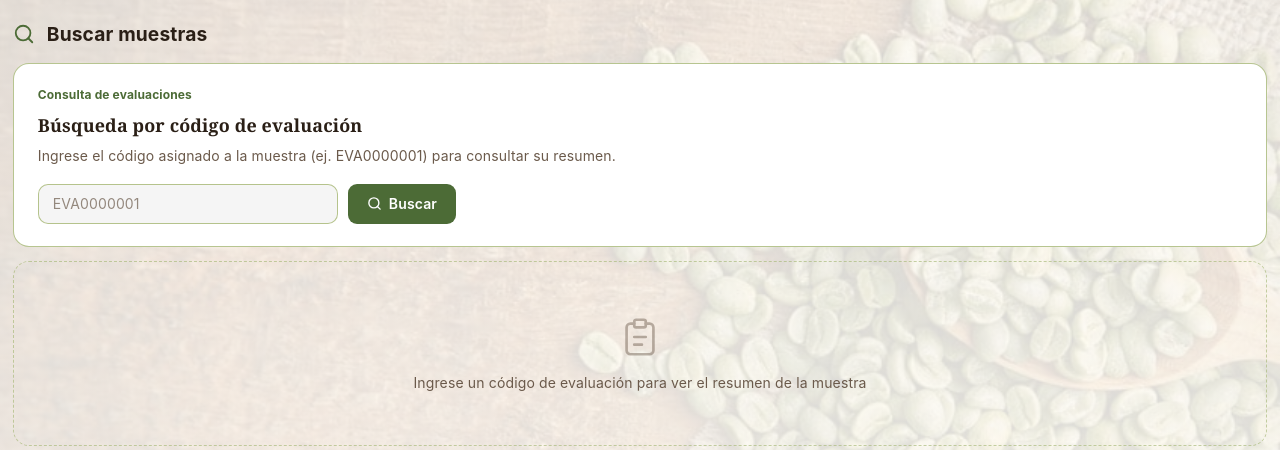
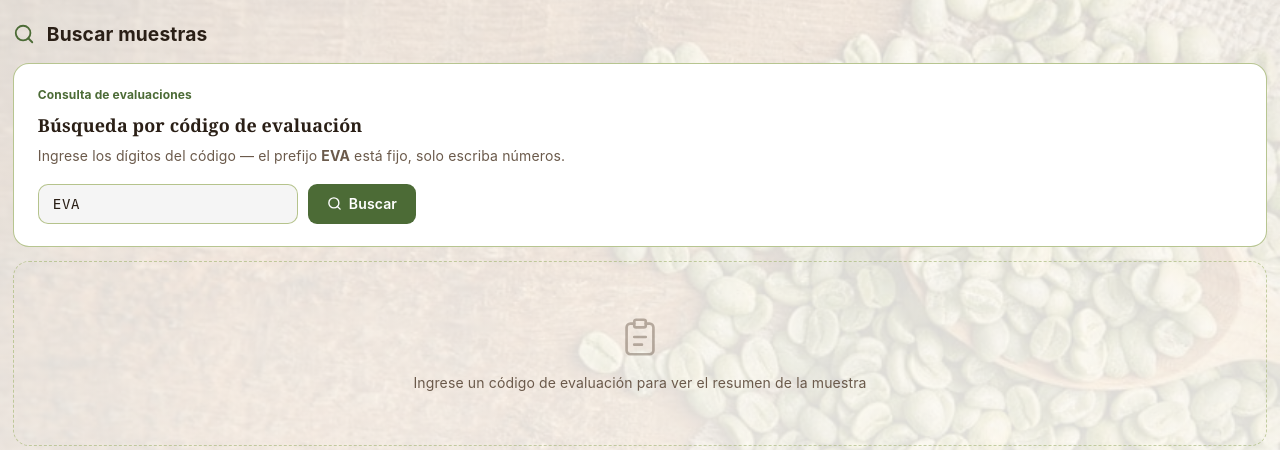
Before and after one commit to BanderJ/TesisPrj, a FastAPI app: template src/templates/reporte.html in a window 1280 px wide. Shown: the part 56-506 px from the top of the page. Run offline with FastAPI, Linux system fonts and the light colour scheme; the template is opened without the code that fills it, so the values that code supplies are empty; style sheets or scripts are compiled from the project's sources; some libraries are stand-ins or nearby versions.

Commit message:
Añadir una máscara de entrada EVA, ajustar la interfaz de usuario y las unidades
Aplicar un prefijo fijo «EVA» y una entrada solo numérica de un máximo de 7 dígitos (rellenada al enviar) para la búsqueda de informes; añadir «inputmode» y controladores JS para evitar que se elimine el prefijo y limitar los caracteres. Ajustar las unidades de peso de las muestras de kg a gr en reporte.html, actualizar el texto de ayuda visible para el usuario y reducir el ancho de la entrada y la opacidad del marcador de posición, al tiempo que se cambia la fuente de la entrada a una monoespaciada y se mejoran las transiciones en reporte.css. Actualizar también el rendimiento de IA mostrado del 98 % al 80 % en analisis.html y monitoreo.html.

```diff
--- a/src/static/css/reporte.css
+++ b/src/static/css/reporte.css
@@ -28,7 +28,7 @@
 }
 
 .reporte-input {
-    width: min(100%, 300px);
+    width: min(100%, 260px);
     height: 40px;
     padding: 0 14px;
     border-radius: 10px;
@@ -36,8 +36,9 @@
     background: color-mix(in oklab, var(--input) 94%, transparent 6%);
     color: var(--foreground);
     font-size: 14px;
-    font-family: inherit;
-    transition: border-color 0.18s ease;
+    font-family: var(--font-mono, monospace);
+    letter-spacing: 0.05em;
+    transition: border-color 0.18s ease, box-shadow 0.18s ease;
 }
 
 .reporte-input:focus {
@@ -48,7 +49,8 @@
 
 .reporte-input::placeholder {
     color: var(--muted-foreground);
-    opacity: 0.7;
+    opacity: 0.55;
+    letter-spacing: 0.05em;
 }
 
 .reporte-btn-buscar {
--- a/src/templates/analisis.html
+++ b/src/templates/analisis.html
@@ -75,7 +75,7 @@
 		</div>
 		<div class="stat-card">
 			<div class="stat-card-label">Rendimiento IA</div>
-			<div class="stat-card-value accent-green" id="statRendimiento">98%</div>
+			<div class="stat-card-value accent-green" id="statRendimiento">80%</div>
 			<div class="stat-card-sub">Precisión del clasificador</div>
 		</div>
 		<div class="stat-card">
--- a/src/templates/monitoreo.html
+++ b/src/templates/monitoreo.html
@@ -288,7 +288,7 @@
 		function updateUI() {
 			totalGrainsEl.textContent    = totalGrains;
 			totalDefectsEl.textContent   = defectNegro + defectBrocado + defectFermentado;
-			iaPerformanceEl.textContent  = '98%';
+			iaPerformanceEl.textContent  = '80%';
 			negroValueEl.textContent     = defectNegro;
 			brocadoValueEl.textContent   = defectBrocado;
 			fermentadoValueEl.textContent = defectFermentado;
--- a/src/templates/reporte.html
+++ b/src/templates/reporte.html
@@ -23,14 +23,14 @@
     <div class="reporte-search-card">
         <p class="kicker">Consulta de evaluaciones</p>
         <h2 class="reporte-search-title">Búsqueda por código de evaluación</h2>
-        <p class="reporte-search-desc info-text">Ingrese el código asignado a la muestra (ej. EVA0000001) para consultar su resumen.</p>
+        <p class="reporte-search-desc info-text">Ingrese los dígitos del código — el prefijo <strong>EVA</strong> está fijo, solo escriba números.</p>
         <form id="formBuscar" class="reporte-search-form" autocomplete="off">
             <input
                 type="text"
                 id="inputCodigo"
                 class="reporte-input"
-                placeholder="EVA0000001"
                 maxlength="10"
+                inputmode="numeric"
                 spellcheck="false"
                 autocomplete="off"
                 aria-label="Código de evaluación"
@@ -174,16 +174,72 @@
         document.getElementById('tdSacos').textContent       = d.num_sacos    != null ? `${d.num_sacos} sacos`      : '—';
         document.getElementById('tdPeso').textContent        = d.peso_bruto   != null ? `${d.peso_bruto} kg`        : '—';
         document.getElementById('tdHumedad').textContent     = d.humedad      != null ? `${d.humedad}%`             : '—';
-        document.getElementById('tdPesoMuestra').textContent = d.peso_muestra != null ? `${d.peso_muestra} kg`     : '—';
-        document.getElementById('tdTrillado').textContent    = d.peso_trillado != null ? `${d.peso_trillado} kg`   : '—';
+        document.getElementById('tdPesoMuestra').textContent = d.peso_muestra != null ? `${d.peso_muestra} gr`    : '—';
+        document.getElementById('tdTrillado').textContent    = d.peso_trillado != null ? `${d.peso_trillado} gr`  : '—';
         document.getElementById('tdTamiz').textContent       = d.num_tamiz    != null ? `N° ${d.num_tamiz}`         : '—';
-        document.getElementById('tdTamizado').textContent    = d.peso_tamizado != null ? `${d.peso_tamizado} kg`   : '—';
+        document.getElementById('tdTamizado').textContent    = d.peso_tamizado != null ? `${d.peso_tamizado} gr`  : '—';
     }
+
+    // ── Input mask: prefijo "EVA" fijo, solo dígitos después ──────────────
+    const PREFIX     = 'EVA';
+    const MAX_DIGITS = 7;
+
+    function applyMask() {
+        const digits = inputCodigo.value.slice(PREFIX.length).replace(/\D/g, '').slice(0, MAX_DIGITS);
+        inputCodigo.value = PREFIX + digits;
+    }
+
+    function clampCursor() {
+        const s = inputCodigo.selectionStart;
+        const e = inputCodigo.selectionEnd;
+        const minPos = PREFIX.length;
+        if (s < minPos || e < minPos) {
+            const newPos = Math.max(s, minPos);
+            inputCodigo.setSelectionRange(newPos, Math.max(e, minPos));
+        }
+    }
+
+    inputCodigo.addEventListener('focus', () => {
+        applyMask();
+        const len = inputCodigo.value.length;
+        inputCodigo.setSelectionRange(len, len);
+    });
+
+    inputCodigo.addEventListener('keydown', (e) => {
+        const start = inputCodigo.selectionStart;
+        const end   = inputCodigo.selectionEnd;
+
+        // Impedir borrar el prefijo
+        if (e.key === 'Backspace' && start <= PREFIX.length && end <= PREFIX.length) {
+            e.preventDefault(); return;
+        }
+        if (e.key === 'Delete' && start < PREFIX.length) {
+            e.preventDefault(); return;
+        }
+        // Bloquear letras y símbolos (permitir Ctrl+A/C/V/X y teclas de control)
+        if (e.key.length === 1 && !/\d/.test(e.key) && !e.ctrlKey && !e.metaKey) {
+            e.preventDefault(); return;
+        }
+        // Bloquear si ya hay 7 dígitos y no hay selección
+        const digits = inputCodigo.value.slice(PREFIX.length).replace(/\D/g, '');
+        if (e.key.length === 1 && /\d/.test(e.key) && digits.length >= MAX_DIGITS && start === end) {
+            e.preventDefault();
+        }
+    });
+
+    inputCodigo.addEventListener('input', applyMask);
+    inputCodigo.addEventListener('click', clampCursor);
+    inputCodigo.addEventListener('keyup', clampCursor);
+
+    // Inicializar el input con el prefijo al cargar
+    applyMask();
+    // ───────────────────────────────────────────────────────────────────────
 
     form.addEventListener('submit', async (e) => {
         e.preventDefault();
-        const codigo = inputCodigo.value.trim().toUpperCase();
-        if (!codigo) return;
+        const digits = inputCodigo.value.slice(PREFIX.length).replace(/\D/g, '');
+        if (!digits) { inputCodigo.focus(); return; }
+        const codigo = PREFIX + digits.padStart(MAX_DIGITS, '0');
 
         btnBuscar.disabled  = true;
         btnBuscar.innerHTML = '<span style="opacity:0.7">Buscando...</span>';
```
